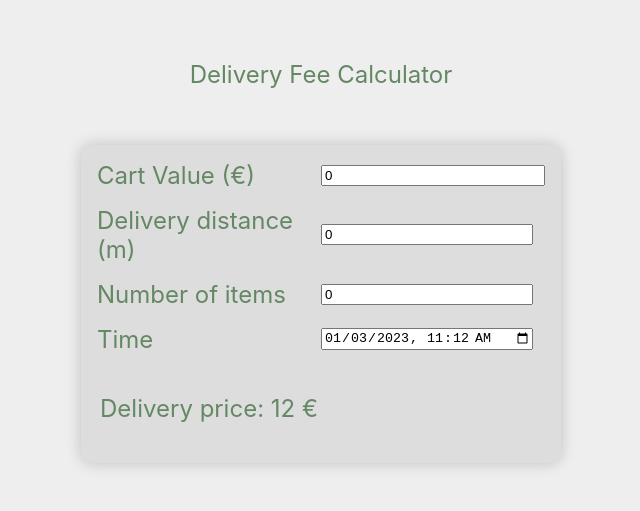
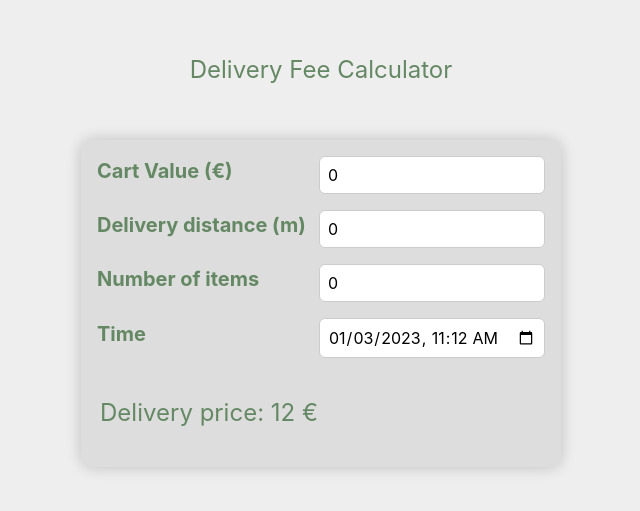
Before and after one commit to overchu/delivery-fee-calculator-3, a React (Create React App) app: page / in a window 1280 px wide. Shown: the part 135-646 px from the top of the page, without its empty margins (319-959 px from the left). Built offline with nearby package versions, Linux system fonts and the light colour scheme.

Commit message:
Add simple design to paramaters and input fields

```diff
--- a/src/components/DeliveryForm.css
+++ b/src/components/DeliveryForm.css
@@ -22,11 +22,19 @@
   grid-template-columns: 1fr 1fr;
 }
 
-.delivery-calculator__label {
-  width: 100px;
-  text-align: start;
+.delivery-calculator label {
+  font-weight: bold;
+  font-size: 1.25rem;
+  margin-bottom: 0.5rem;
+  display: block;
 }
 
-.delivery-calculator__input {
-  margin-right: 12px;
+.delivery-calculator input {
+  font: inherit;
+  padding: 0.5rem;
+  border-radius: 6px;
+  border: 1px solid #ccc;
+  width: 13rem;
+  max-width: 100%;
+  font-size: 1rem;
 }
```
